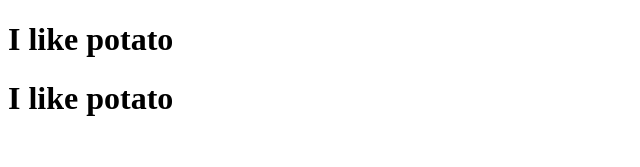
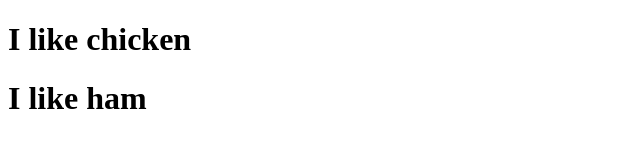
Before and after one commit to kimdohyun97/movie_app_2021-5, a JavaScript app: page / in a window 1280 px wide. Shown: the top 167 px of the page, without its empty margins (0-640 px from the left). Built offline with nearby package versions, Linux system fonts and the light colour scheme.

Commit message:
Edit App.js
Food 컴포넌트에 음식이미지 출력

```diff
--- a/src/App.js
+++ b/src/App.js
@@ -14,13 +14,15 @@
 function App() {
   return (
     <div>
-      {foodLike.map(dish =>  (<Food key={dish.id} name={dish.name} picture={dish.image} />))}
+      {
+      foodLike.map(dish =>  (<Food name={dish.name} />))
+      }
     </div>
   )
 }
 
-function Food() {
-  return <h1>I like potato</h1>
+function Food({name}) {
+  return <h1>I like {name}</h1>
 }
 
 export default App;
```
